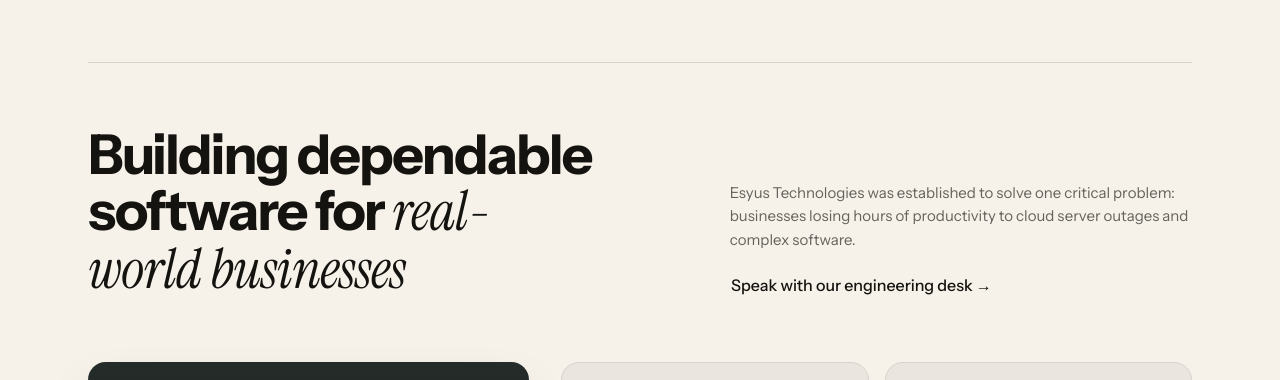
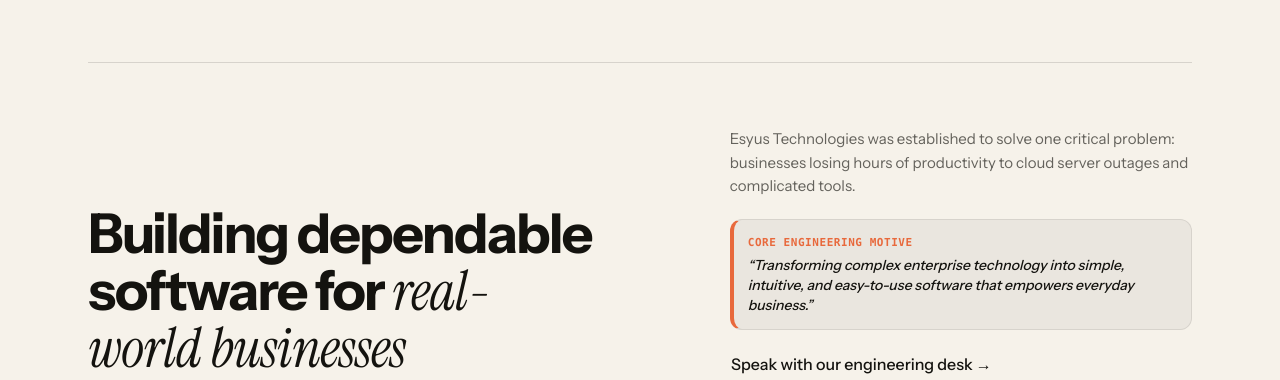
Before and after one commit to stackyr/esyustechnology, a React (Vite) app in the folder FRONTEND/: page / in a window 1280 px wide. Shown: the part 2900-3280 px from the top of the page. Built offline with nearby package versions, Linux system fonts and the light colour scheme; grey boxes are pictures that could not be loaded.

Commit message:
feat: add engineering motive quote to About Us section

```diff
--- a/FRONTEND/src/components/AboutUs.jsx
+++ b/FRONTEND/src/components/AboutUs.jsx
@@ -84,8 +84,16 @@
             </h2>
             <div className="sec-head__side">
               <p className="lead">
-                {COMPANY_INFO.name} was established to solve one critical problem: businesses losing hours of productivity to cloud server outages and complex software.
+                {COMPANY_INFO.name} was established to solve one critical problem: businesses losing hours of productivity to cloud server outages and complicated tools.
               </p>
+              <div className="p-3.5 rounded-xl bg-[var(--soft)] border-l-4 border-l-[var(--c1)] border border-[var(--line)] space-y-1">
+                <span className="text-[11px] font-mono uppercase tracking-wider text-[var(--c1)] font-semibold block">
+                  Core Engineering Motive
+                </span>
+                <p className="text-xs sm:text-sm text-[var(--ink)] font-medium italic leading-relaxed">
+                  “Transforming complex enterprise technology into simple, intuitive, and easy-to-use software that empowers everyday business.”
+                </p>
+              </div>
               <button className="link" onClick={onContactClick}>
                 Speak with our engineering desk →
               </button>
```
